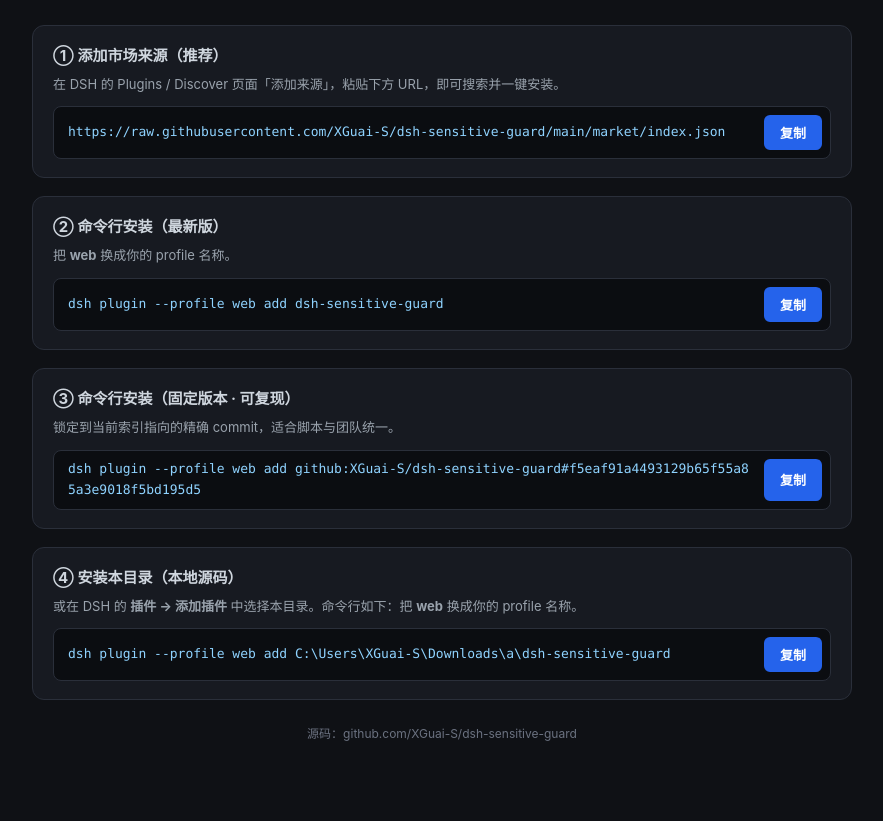
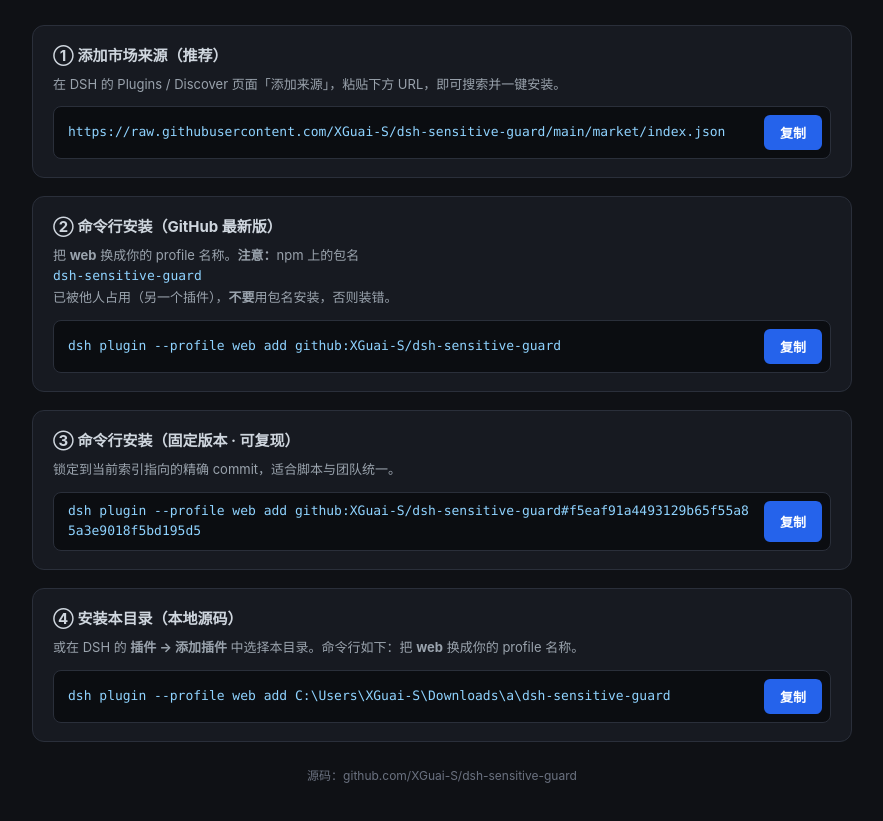
Before and after one commit to XGuai-S/dsh-sensitive-guard, a website: page market/install.html in a window 1280 px wide. Shown: the part 97-918 px from the top of the page, without its empty margins (198-1081 px from the left). Before the commit the page ends 885 px from the top, so only its background shows below. Drawn offline with Linux system fonts and the light colour scheme.

Commit message:
fix: warn that the npm package name is taken by another plugin
- market/install.html: replace the bare npm-name command with a github: spec and warn about the squatted name
- README.md: add the same warning

```diff
--- a/market/install.html
+++ b/market/install.html
@@ -59,10 +59,10 @@
   </div>
 
   <div class="card">
-    <h2>② 命令行安装（最新版）</h2>
-    <p>把 <b>web</b> 换成你的 profile 名称。</p>
+    <h2>② 命令行安装（GitHub 最新版）</h2>
+    <p>把 <b>web</b> 换成你的 profile 名称。<b>注意：</b>npm 上的包名 <code>dsh-sensitive-guard</code> 已被他人占用（另一个插件），<b>不要</b>用包名安装，否则装错。</p>
     <div class="cmdbox">
-      <code id="c2">dsh plugin --profile web add dsh-sensitive-guard</code>
+      <code id="c2">dsh plugin --profile web add github:XGuai-S/dsh-sensitive-guard</code>
       <button data-target="c2">复制</button>
     </div>
   </div>
```
Also changed, not shown: README.md.
